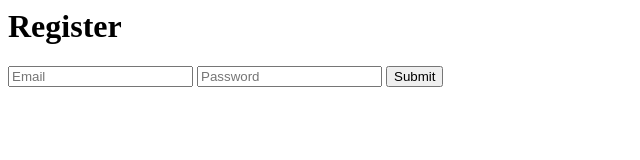
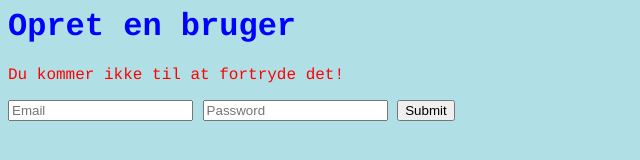
Before and after one commit to Marcus332/DBA-konkurrent, a website: page src/views/register.html in a window 1280 px wide. Shown: the whole page, without its empty margins (0-640 px from the left). Drawn offline with Linux system fonts and the light colour scheme.

Commit message:
Flere tilføjelser

```diff
--- a/data/users.json
+++ b/data/users.json
@@ -1 +1 @@
-[{"email":"random.jeg@gmail.com","password":"123456789"},{"email":"marcuskrarup@gmail.com","password":"123456789"}]
+[{"email":"random.jeg@gmail.com","password":"123456789"},{"email":"boller@stål.com","password":"123"},{"email":"marcuskrarup@gmail.com","password":"12345678"}]
--- a/src/controllers/vare-controller.js
+++ b/src/controllers/vare-controller.js
@@ -10,8 +10,8 @@ router.post("/opretVarer", (req, res) => {
   res.status(200).send(true);
 });
 
+// Oprettelse af flere varer
 const varer2 = '/varer.json'
-
 
 // Sender varer.json filen
 router.get("/returner_alle_varer", (req, res) => {
--- a/src/views/register.html
+++ b/src/views/register.html
@@ -1,9 +1,11 @@
 <html>
   <head>
     <script src="register.js"></script>
+    <link rel="stylesheet" href="styles.css">
   </head>
   <body>
-    <h1>Register</h1>
+    <h1>Opret en bruger</h1>
+    <p>Du kommer ikke til at fortryde det!</p>
     <form id="form">
       <input placeholder="Email" id="email" />
       <input placeholder="Password" id="password" />
--- /dev/null
+++ b/src/views/styles.css
@@ -0,0 +1,11 @@
+body {
+    background-color: powderblue;
+    font-family: courier;
+  }
+  h1 {
+    color: blue;
+    font-family: courier;
+  }
+  p {
+    color: red;
+  }
--- a/src/views/updateUser.js
+++ b/src/views/updateUser.js
@@ -24,6 +24,7 @@ fetch("http://localhost:8000/users/update", {
     if (response) {
         localStorage.setItem('user', JSON.stringify(Update))
         location.href = "/index.html";
+        window.alert("Bruger opdateret!")
     }
 })
 // Catch - funktion hvis der er noget går galt
```
Also changed, not shown: src/views/index.html (+1 -1 lines).
